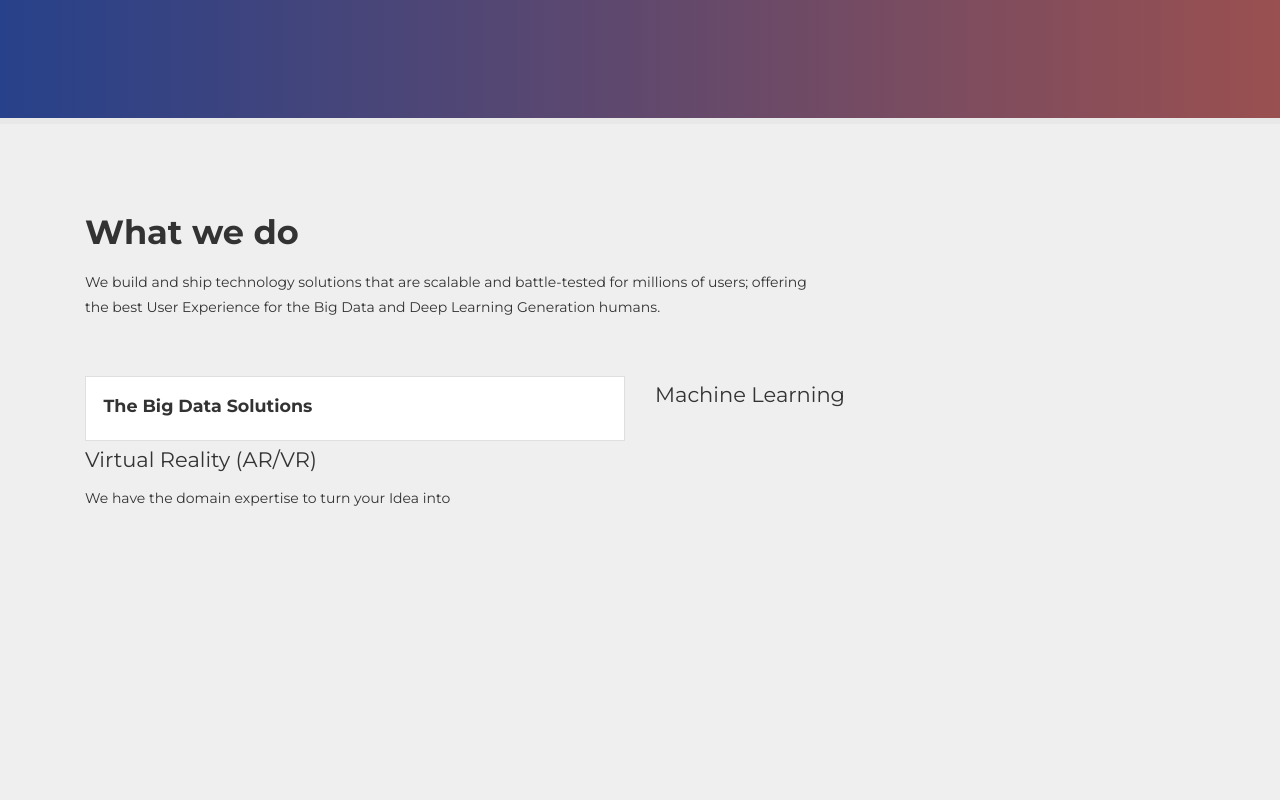
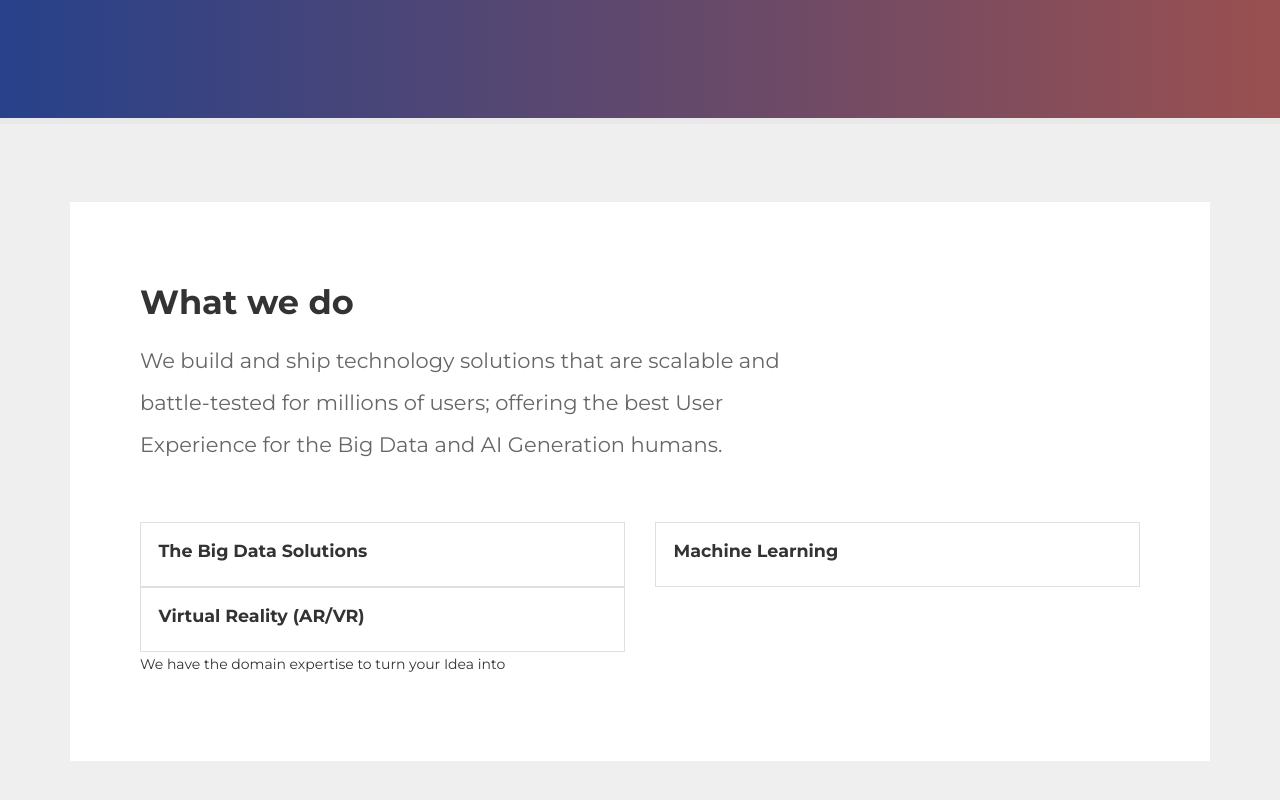
Before and after one commit to invana/invana.github.io, an Angular app in the folder invanatech-app/: page / in a window 1280 px wide. Shown: the part 536-1336 px from the top of the page. Before the commit the page ends 1117 px from the top, so only its background shows below. Built offline with nearby package versions, Linux system fonts and the light colour scheme.

Commit message:
UI updates

```diff
--- a/invanatech-app/src/app/app.component.html
+++ b/invanatech-app/src/app/app.component.html
@@ -53,7 +53,7 @@
 </main>
 
 <section>
-  <div class="container">
+  <div class="container bg-white about">
     <div class="row">
       <div class="col col-12">
         <h2 class="section-heading">What we do</h2>
@@ -64,7 +64,7 @@
         <blockquote>
           We build and ship technology solutions that are scalable and battle-tested for millions of users; offering the
           best User
-          Experience for the Big Data and Deep Learning Generation humans.
+          Experience for the Big Data and AI Generation humans.
         </blockquote>
 
       </div>
@@ -78,10 +78,18 @@
         </div>
       </div>
       <div class="  col-md-6">
-        <h4>Machine Learning</h4>
+        <div class="card">
+          <div class="card-body">
+            <h4 class="h5 bold">Machine Learning</h4>
+          </div>
+        </div>
       </div>
       <div class="  col-md-6">
-        <h4>Virtual Reality (AR/VR)</h4>
+        <div class="card">
+          <div class="card-body">
+            <h4 class="h5 bold">Virtual Reality (AR/VR)</h4>
+          </div>
+        </div>
       </div>
     </div>
     <div class="row">
--- a/invanatech-app/src/styles.scss
+++ b/invanatech-app/src/styles.scss
@@ -131,3 +131,12 @@ section {
   font-size: 2.4rem;
   font-weight: bold;
 }
+
+.about{
+  padding: 5rem;
+  blockquote{
+    font-size: 1.5rem;
+    line-height: 3rem;
+    color: #666;
+  }
+}
```
